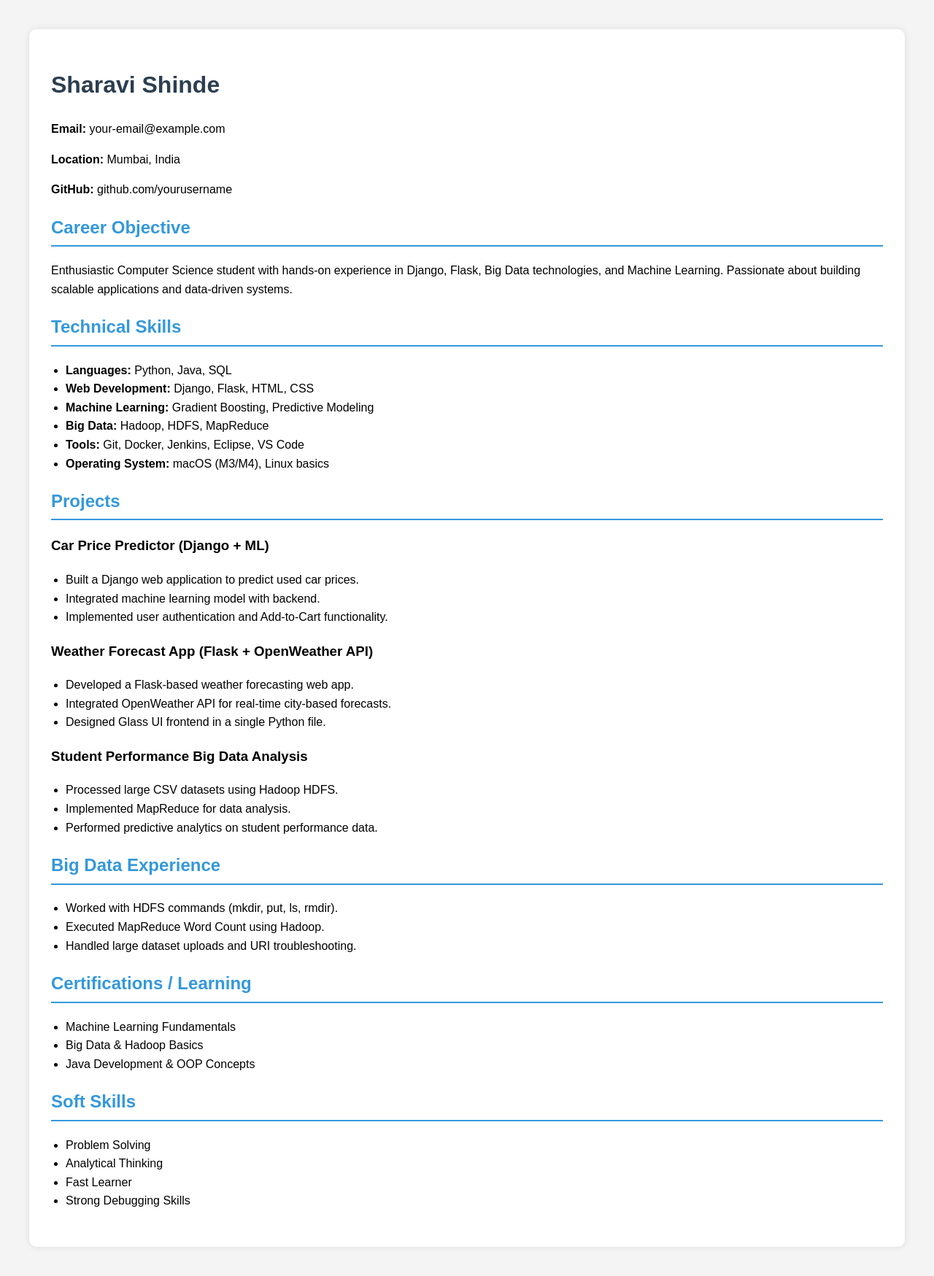
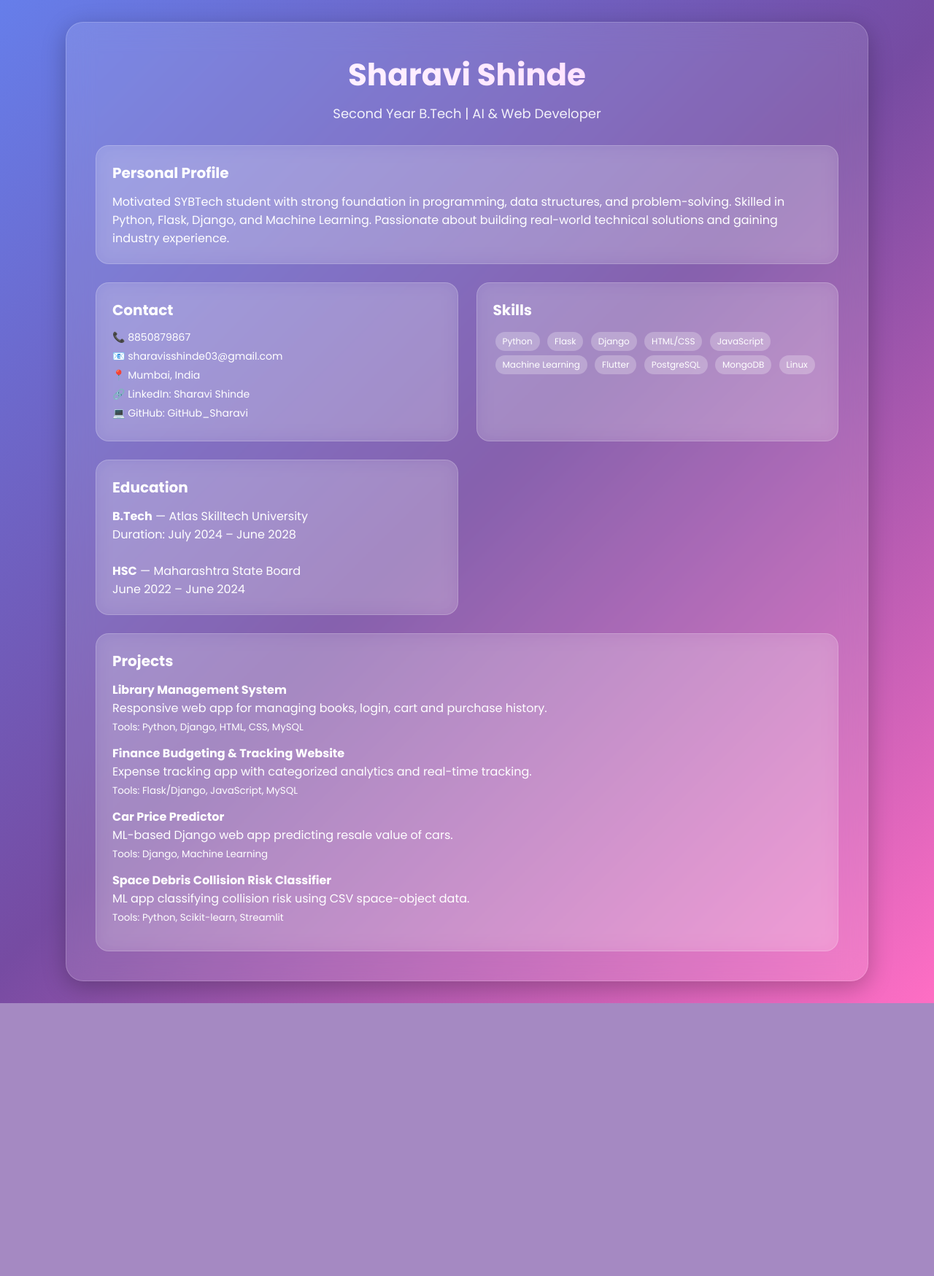
Before and after one commit to sharavisshinde03/exp-6, a Flask app: page /resume in a window 1280 px wide. Shown: the whole page at 73% size. After the commit the page ends 1375 px from the top, so only its background shows below. Run offline with Flask 3, Linux system fonts and the light colour scheme.

Commit message:
Added changes in resume.

```diff
--- a/app.py
+++ b/app.py
@@ -11,4 +11,4 @@ def resume():
     return render_template("resume.html")
 
 if __name__ == '__main__':
-    app.run(host="0.0.0.0",port=5001, debug=True)
+    app.run(host="0.0.0.0",port=5002, debug=True)
--- a/templates/resume.html
+++ b/templates/resume.html
@@ -2,34 +2,129 @@
 <html lang="en">
 <head>
     <meta charset="UTF-8">
-    <title>Sharavi Shinde - Resume</title>
+    <title>Sharavi Shinde | Resume</title>
+    <meta name="viewport" content="width=device-width, initial-scale=1.0">
+
+    <!-- Google Font -->
+    <link href="https://fonts.googleapis.com/css2?family=Poppins:wght@300;400;600;700&display=swap" rel="stylesheet">
+
     <style>
+        * {
+            margin: 0;
+            padding: 0;
+            box-sizing: border-box;
+            font-family: 'Poppins', sans-serif;
+        }
+
         body {
-            font-family: Arial, sans-serif;
-            margin: 40px;
-            line-height: 1.6;
-            background-color: #f4f4f4;
+            min-height: 100vh;
+            background: linear-gradient(135deg, #667eea, #764ba2, #ff6ec4);
+            display: flex;
+            align-items: center;
+            justify-content: center;
+            padding: 30px;
+            color: white;
         }
+
         .container {
-            background: white;
-            padding: 30px;
-            border-radius: 10px;
-            box-shadow: 0px 0px 10px rgba(0,0,0,0.1);
+            width: 100%;
+            max-width: 1100px;
+            backdrop-filter: blur(18px);
+            background: rgba(255, 255, 255, 0.12);
+            border-radius: 24px;
+            padding: 40px;
+            box-shadow: 0 8px 32px rgba(0,0,0,0.25);
+            border: 1px solid rgba(255,255,255,0.18);
         }
-        h1 {
-            color: #2c3e50;
+
+        .header {
+            text-align: center;
+            margin-bottom: 30px;
         }
-        h2 {
-            border-bottom: 2px solid #3498db;
-            padding-bottom: 5px;
-            color: #3498db;
+
+        .header h1 {
+            font-size: 42px;
+            font-weight: 700;
+            background: linear-gradient(90deg, #ffffff, #ffd6ff);
+            -webkit-background-clip: text;
+            -webkit-text-fill-color: transparent;
         }
+
+        .subtitle {
+            font-size: 18px;
+            opacity: 0.9;
+            margin-top: 8px;
+        }
+
+        .grid {
+            display: grid;
+            grid-template-columns: 1fr 1fr;
+            gap: 25px;
+        }
+
+        .card {
+            background: rgba(255,255,255,0.15);
+            border-radius: 18px;
+            padding: 22px;
+            backdrop-filter: blur(12px);
+            border: 1px solid rgba(255,255,255,0.2);
+            transition: 0.3s ease;
+        }
+
+        .card:hover {
+            transform: translateY(-5px) scale(1.01);
+            box-shadow: 0 10px 30px rgba(0,0,0,0.25);
+        }
+
+        .card h2 {
+            font-size: 20px;
+            margin-bottom: 12px;
+            color: #ffffff;
+        }
+
         ul {
-            margin: 0;
-            padding-left: 20px;
+            padding-left: 18px;
         }
-        .section {
-            margin-bottom: 20px;
+
+        li {
+            margin-bottom: 6px;
+            font-size: 14px;
+        }
+
+        .full {
+            grid-column: span 2;
+        }
+
+        .project {
+            margin-bottom: 12px;
+        }
+
+        .tag {
+            display: inline-block;
+            background: rgba(255,255,255,0.25);
+            padding: 4px 10px;
+            border-radius: 999px;
+            font-size: 12px;
+            margin: 3px;
+        }
+
+        .contact p {
+            font-size: 14px;
+            margin-bottom: 5px;
+        }
+
+        @media (max-width: 768px) {
+            .grid {
+                grid-template-columns: 1fr;
+            }
+
+            .full {
+                grid-column: span 1;
+            }
+
+            .header h1 {
+                font-size: 32px;
+            }
         }
     </style>
 </head>
@@ -37,84 +132,88 @@
 
 <div class="container">
 
-    <h1>Sharavi Shinde</h1>
-    <p><strong>Email:</strong> your-email@example.com</p>
-    <p><strong>Location:</strong> Mumbai, India</p>
-    <p><strong>GitHub:</strong> github.com/yourusername</p>
-
-    <div class="section">
-        <h2>Career Objective</h2>
-        <p>
-            Enthusiastic Computer Science student with hands-on experience in Django, Flask,
-            Big Data technologies, and Machine Learning. Passionate about building scalable
-            applications and data-driven systems.
-        </p>
+    <div class="header">
+        <h1>Sharavi Shinde</h1>
+        <div class="subtitle">Second Year B.Tech | AI & Web Developer</div>
     </div>
 
-    <div class="section">
-        <h2>Technical Skills</h2>
-        <ul>
-            <li><strong>Languages:</strong> Python, Java, SQL</li>
-            <li><strong>Web Development:</strong> Django, Flask, HTML, CSS</li>
-            <li><strong>Machine Learning:</strong> Gradient Boosting, Predictive Modeling</li>
-            <li><strong>Big Data:</strong> Hadoop, HDFS, MapReduce</li>
-            <li><strong>Tools:</strong> Git, Docker, Jenkins, Eclipse, VS Code</li>
-            <li><strong>Operating System:</strong> macOS (M3/M4), Linux basics</li>
-        </ul>
-    </div>
+    <div class="grid">
 
-    <div class="section">
-        <h2>Projects</h2>
+        <!-- Profile -->
+        <div class="card full">
+            <h2>Personal Profile</h2>
+            <p>
+                Motivated SYBTech student with strong foundation in programming, data structures,
+                and problem-solving. Skilled in Python, Flask, Django, and Machine Learning.
+                Passionate about building real-world technical solutions and gaining industry experience.
+            </p>
+        </div>
 
-        <h3>Car Price Predictor (Django + ML)</h3>
-        <ul>
-            <li>Built a Django web application to predict used car prices.</li>
-            <li>Integrated machine learning model with backend.</li>
-            <li>Implemented user authentication and Add-to-Cart functionality.</li>
-        </ul>
+        <!-- Contact -->
+        <div class="card contact">
+            <h2>Contact</h2>
+            <p>📞 8850879867</p>
+            <p>📧 sharavisshinde03@gmail.com</p>
+            <p>📍 Mumbai, India</p>
+            <p>🔗 LinkedIn: Sharavi Shinde</p>
+            <p>💻 GitHub: GitHub_Sharavi</p>
+        </div>
 
-        <h3>Weather Forecast App (Flask + OpenWeather API)</h3>
-        <ul>
-            <li>Developed a Flask-based weather forecasting web app.</li>
-            <li>Integrated OpenWeather API for real-time city-based forecasts.</li>
-            <li>Designed Glass UI frontend in a single Python file.</li>
-        </ul>
+        <!-- Skills -->
+        <div class="card">
+            <h2>Skills</h2>
+            <div class="tag">Python</div>
+            <div class="tag">Flask</div>
+            <div class="tag">Django</div>
+            <div class="tag">HTML/CSS</div>
+            <div class="tag">JavaScript</div>
+            <div class="tag">Machine Learning</div>
+            <div class="tag">Flutter</div>
+            <div class="tag">PostgreSQL</div>
+            <div class="tag">MongoDB</div>
+            <div class="tag">Linux</div>
+        </div>
 
-        <h3>Student Performance Big Data Analysis</h3>
-        <ul>
-            <li>Processed large CSV datasets using Hadoop HDFS.</li>
-            <li>Implemented MapReduce for data analysis.</li>
-            <li>Performed predictive analytics on student performance data.</li>
-        </ul>
+        <!-- Education -->
+        <div class="card">
+            <h2>Education</h2>
+            <p><strong>B.Tech</strong> — Atlas Skilltech University</p>
+            <p>Duration: July 2024 – June 2028</p>
+            <br>
+            <p><strong>HSC</strong> — Maharashtra State Board</p>
+            <p>June 2022 – June 2024</p>
+        </div>
 
-    </div>
+        <!-- Projects -->
+        <div class="card full">
+            <h2>Projects</h2>
 
-    <div class="section">
-        <h2>Big Data Experience</h2>
-        <ul>
-            <li>Worked with HDFS commands (mkdir, put, ls, rmdir).</li>
-            <li>Executed MapReduce Word Count using Hadoop.</li>
-            <li>Handled large dataset uploads and URI troubleshooting.</li>
-        </ul>
-    </div>
+            <div class="project">
+                <strong>Library Management System</strong><br>
+                Responsive web app for managing books, login, cart and purchase history.<br>
+                <small>Tools: Python, Django, HTML, CSS, MySQL</small>
+            </div>
 
-    <div class="section">
-        <h2>Certifications / Learning</h2>
-        <ul>
-            <li>Machine Learning Fundamentals</li>
-            <li>Big Data & Hadoop Basics</li>
-            <li>Java Development & OOP Concepts</li>
-        </ul>
-    </div>
+            <div class="project">
+                <strong>Finance Budgeting & Tracking Website</strong><br>
+                Expense tracking app with categorized analytics and real-time tracking.<br>
+                <small>Tools: Flask/Django, JavaScript, MySQL</small>
+            </div>
 
-    <div class="section">
-        <h2>Soft Skills</h2>
-        <ul>
-            <li>Problem Solving</li>
-            <li>Analytical Thinking</li>
-            <li>Fast Learner</li>
-            <li>Strong Debugging Skills</li>
-        </ul>
+            <div class="project">
+                <strong>Car Price Predictor</strong><br>
+                ML-based Django web app predicting resale value of cars.<br>
+                <small>Tools: Django, Machine Learning</small>
+            </div>
+
+            <div class="project">
+                <strong>Space Debris Collision Risk Classifier</strong><br>
+                ML app classifying collision risk using CSV space-object data.<br>
+                <small>Tools: Python, Scikit-learn, Streamlit</small>
+            </div>
+
+        </div>
+
     </div>
 
 </div>
```
